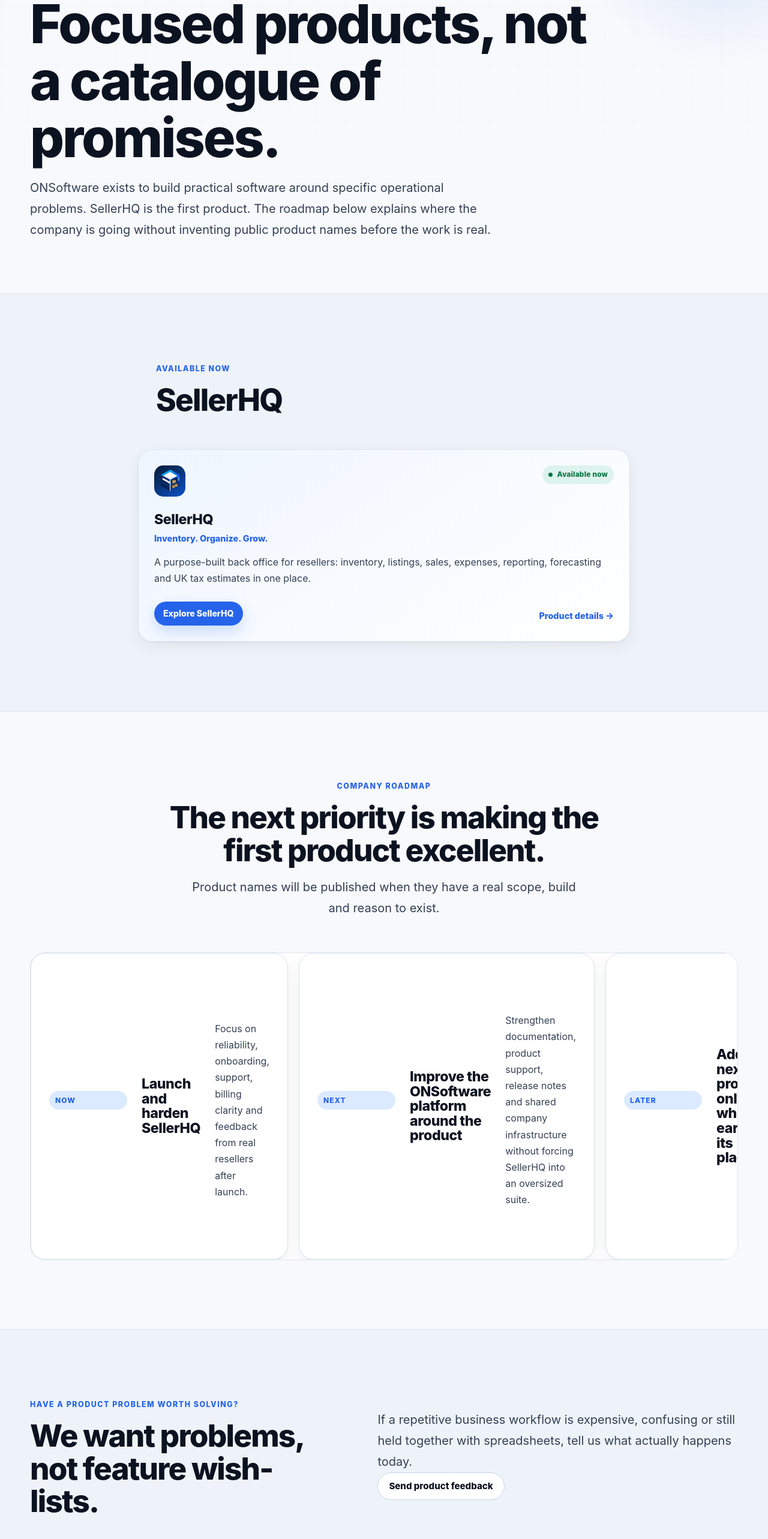
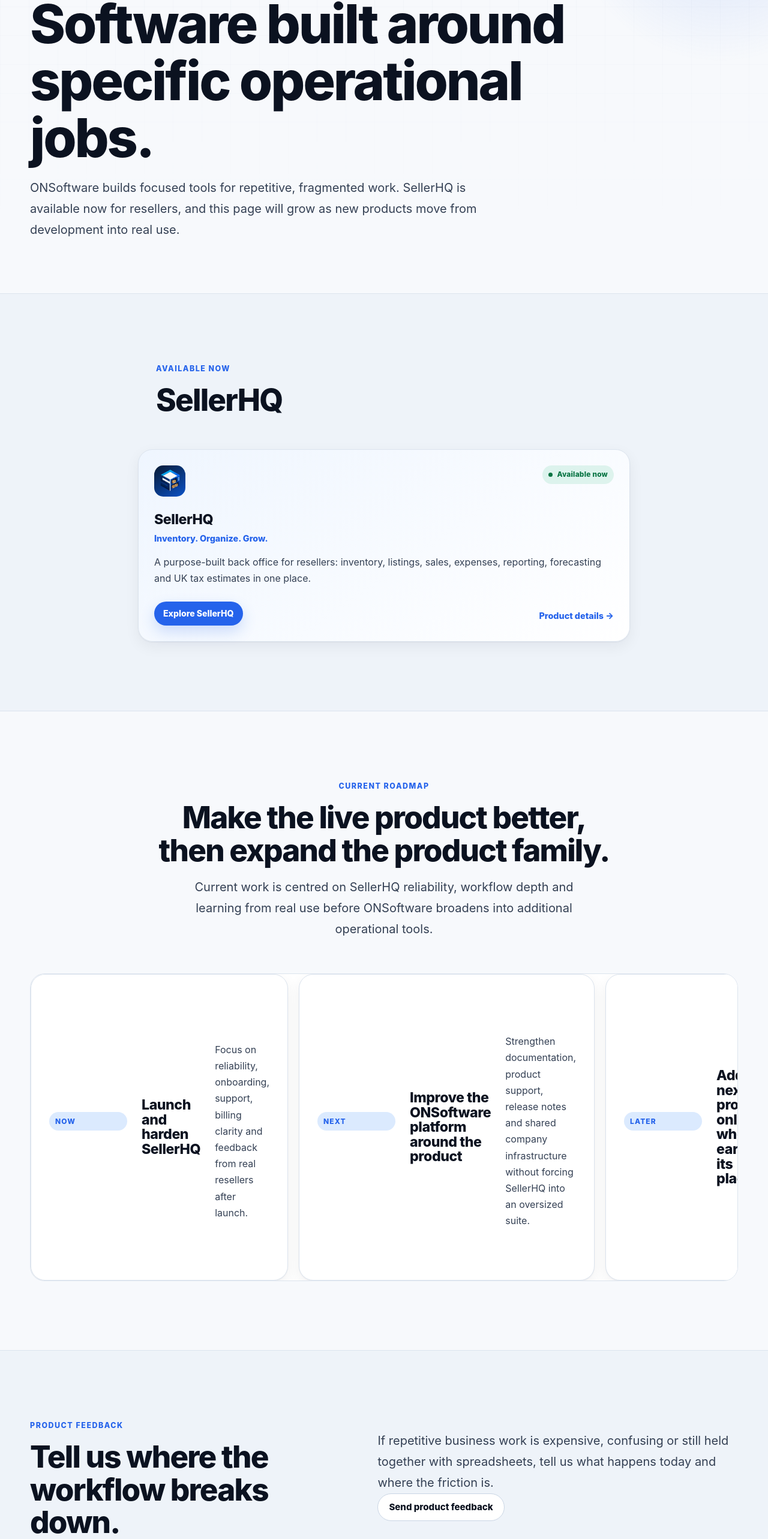
Before and after one commit to ONSoftware-Applications/ONSoftware, a React (Vite) app: page /products in a window 1280 px wide. Shown: the part 229-2795 px from the top of the page at 60% size. Built offline with nearby package versions, Linux system fonts and the light colour scheme.

Commit message:
Remove defensive product catalogue copy

```diff
--- a/src/pages/Products.tsx
+++ b/src/pages/Products.tsx
@@ -10,15 +10,15 @@
     <>
       <PageMeta
         title={pageTitle('Products')}
-        description="Explore ONSoftware products. SellerHQ is available now; future products are announced only when they enter genuine development."
+        description="Explore ONSoftware products. SellerHQ is available now, with future tools added as ONSoftware expands into new operational workflows."
       />
 
       <section className="ons-page-hero">
         <div className="ons-container">
           <p className="ons-eyebrow">ONSoftware products</p>
-          <h1 className="ons-h1">Focused products, not a catalogue of promises.</h1>
+          <h1 className="ons-h1">Software built around specific operational jobs.</h1>
           <p className="ons-lead">
-            ONSoftware exists to build practical software around specific operational problems. SellerHQ is the first product. The roadmap below explains where the company is going without inventing public product names before the work is real.
+            ONSoftware builds focused tools for repetitive, fragmented work. SellerHQ is available now for resellers, and this page will grow as new products move from development into real use.
           </p>
         </div>
       </section>
@@ -38,9 +38,9 @@
       <section className="ons-section">
         <div className="ons-container">
           <div className="ons-section-head ons-center">
-            <p className="ons-eyebrow">Company roadmap</p>
-            <h2 className="ons-h2">The next priority is making the first product excellent.</h2>
-            <p className="ons-lead">Product names will be published when they have a real scope, build and reason to exist.</p>
+            <p className="ons-eyebrow">Current roadmap</p>
+            <h2 className="ons-h2">Make the live product better, then expand the product family.</h2>
+            <p className="ons-lead">Current work is centred on SellerHQ reliability, workflow depth and learning from real use before ONSoftware broadens into additional operational tools.</p>
           </div>
           <div className="ons-roadmap">
             {PRODUCT_ROADMAP.map((item) => (
@@ -57,11 +57,11 @@
       <section className="ons-section ons-section--soft">
         <div className="ons-container ons-split-panel">
           <div>
-            <p className="ons-eyebrow">Have a product problem worth solving?</p>
-            <h2 className="ons-h2">We want problems, not feature wish-lists.</h2>
+            <p className="ons-eyebrow">Product feedback</p>
+            <h2 className="ons-h2">Tell us where the workflow breaks down.</h2>
           </div>
           <div>
-            <p className="ons-lead">If a repetitive business workflow is expensive, confusing or still held together with spreadsheets, tell us what actually happens today.</p>
+            <p className="ons-lead">If repetitive business work is expensive, confusing or still held together with spreadsheets, tell us what happens today and where the friction is.</p>
             <a className="ons-btn ons-btn--secondary" href={`mailto:${CONTACT_EMAILS.feedback}`}>Send product feedback</a>
           </div>
         </div>
@@ -69,7 +69,7 @@
 
       <section className="ons-section">
         <div className="ons-container">
-          <Cta title="Start with SellerHQ" text="The first ONSoftware product is available now with a free Basic plan.">
+          <Cta title="Start with SellerHQ" text="SellerHQ is available now, and every new account begins on the free Basic plan.">
             <Link className="ons-btn ons-btn--light ons-btn--lg" to="/products/sellerhq">Explore SellerHQ →</Link>
           </Cta>
         </div>
```
